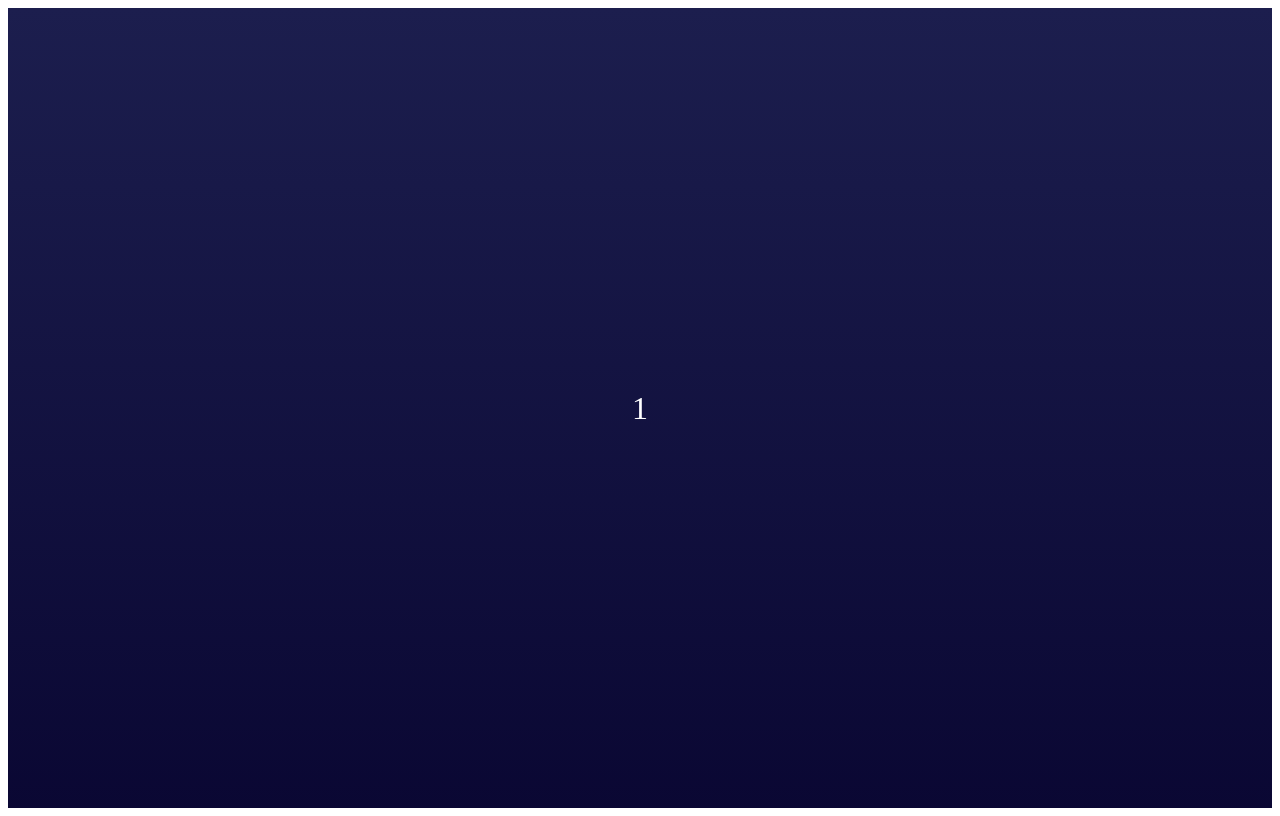
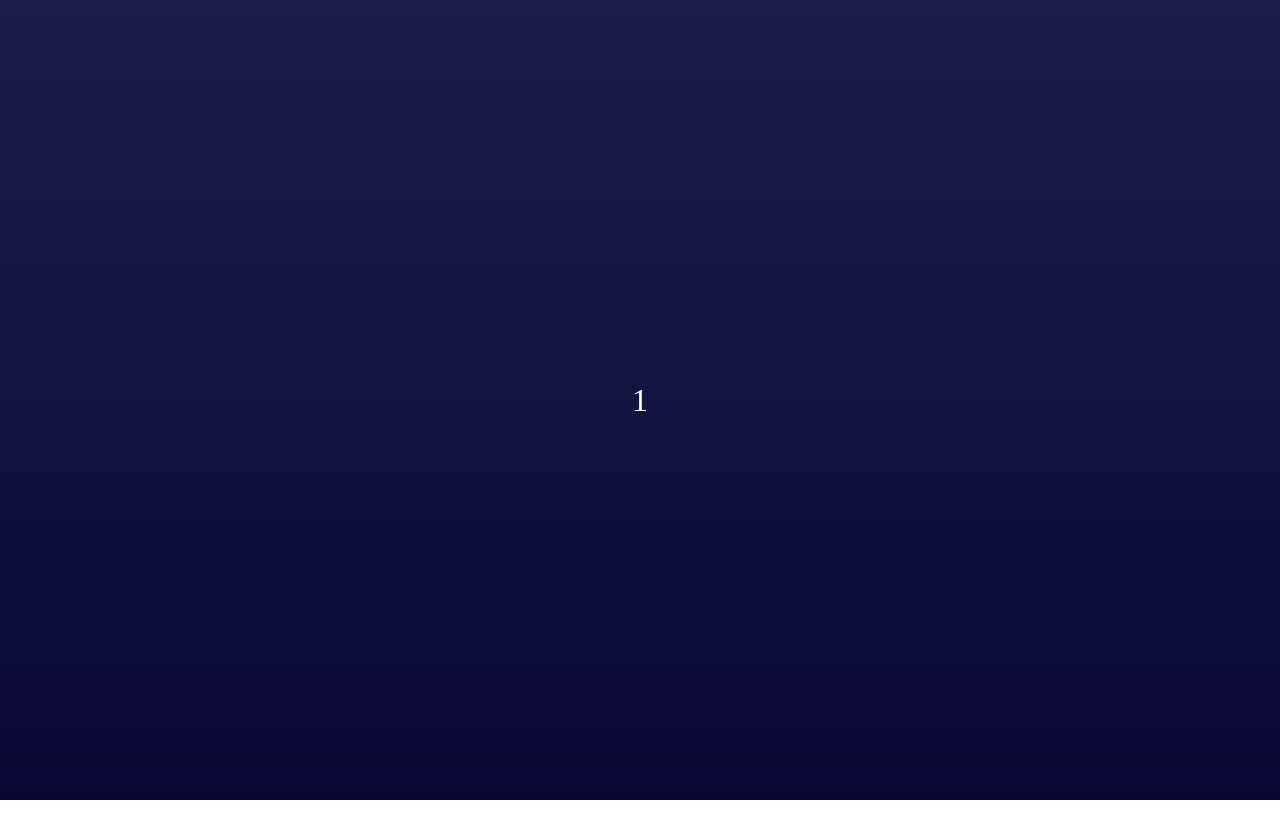
Before and after one commit to Webstep/domstol_landingpage, a Next.js app: page / in a window 1280 px wide. Built offline with nearby package versions, Linux system fonts and the light colour scheme.

Commit message:
fix: remove margin from body

```diff
--- a/styles/globals.scss
+++ b/styles/globals.scss
@@ -1,4 +1,8 @@
 //<link rel="stylesheet" href="https://use.typekit.net/zdg4usz.css">
+body {
+    margin: 0;
+    padding: 0;
+}
 
 //Overskrift landingpage og artikkel
 $font-family-heading: futura-pt-bold, sans-serif;
@@ -30,6 +34,6 @@ $font-style: normal;
 $font-color: #000000;
 $font-color-quote: #ffffff;
 
-$color-background: linear-gradient(180deg, #1C1E4E 0%, #06022D 123.01%);
-$color-background-landing: linear-gradient(180deg, #E95050 0%, #C63434 132.12%);
-$color-subcolor: #F2B355;
+$color-background: linear-gradient(180deg, #1c1e4e 0%, #06022d 123.01%);
+$color-background-landing: linear-gradient(180deg, #e95050 0%, #c63434 132.12%);
+$color-subcolor: #f2b355;
```
